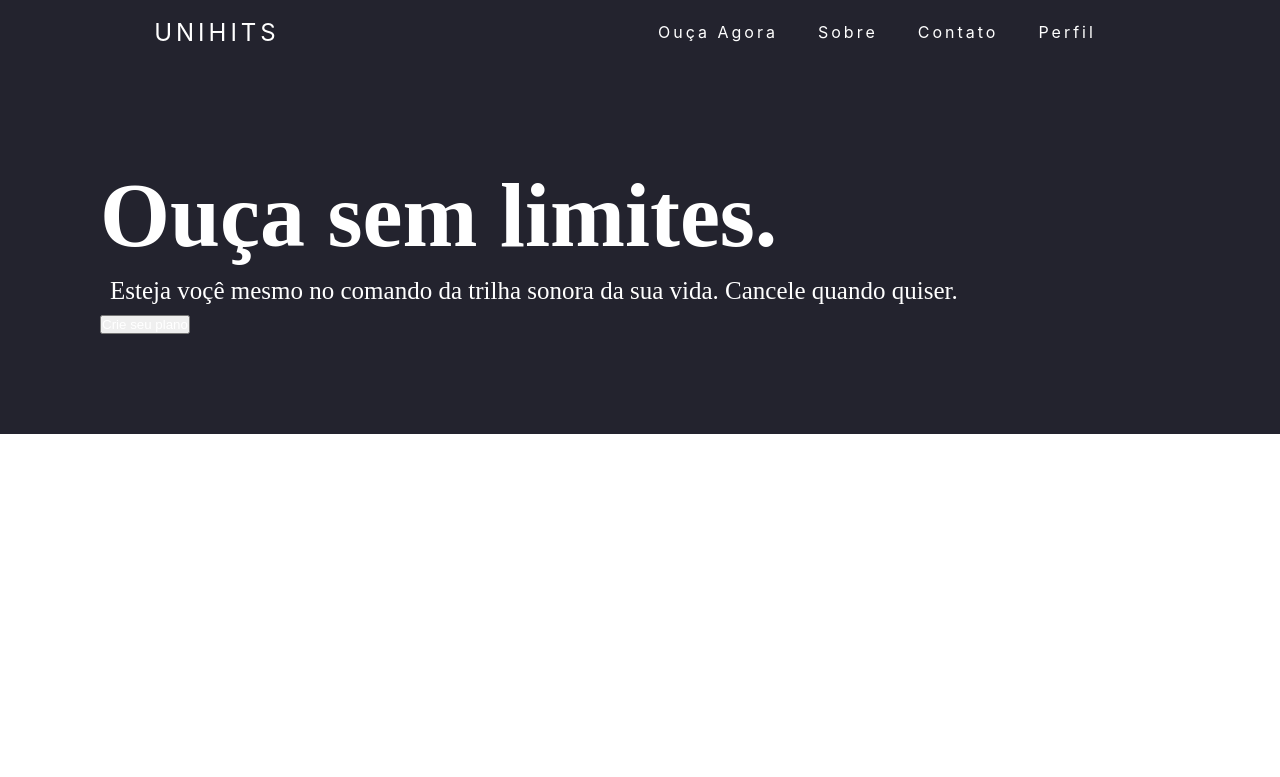
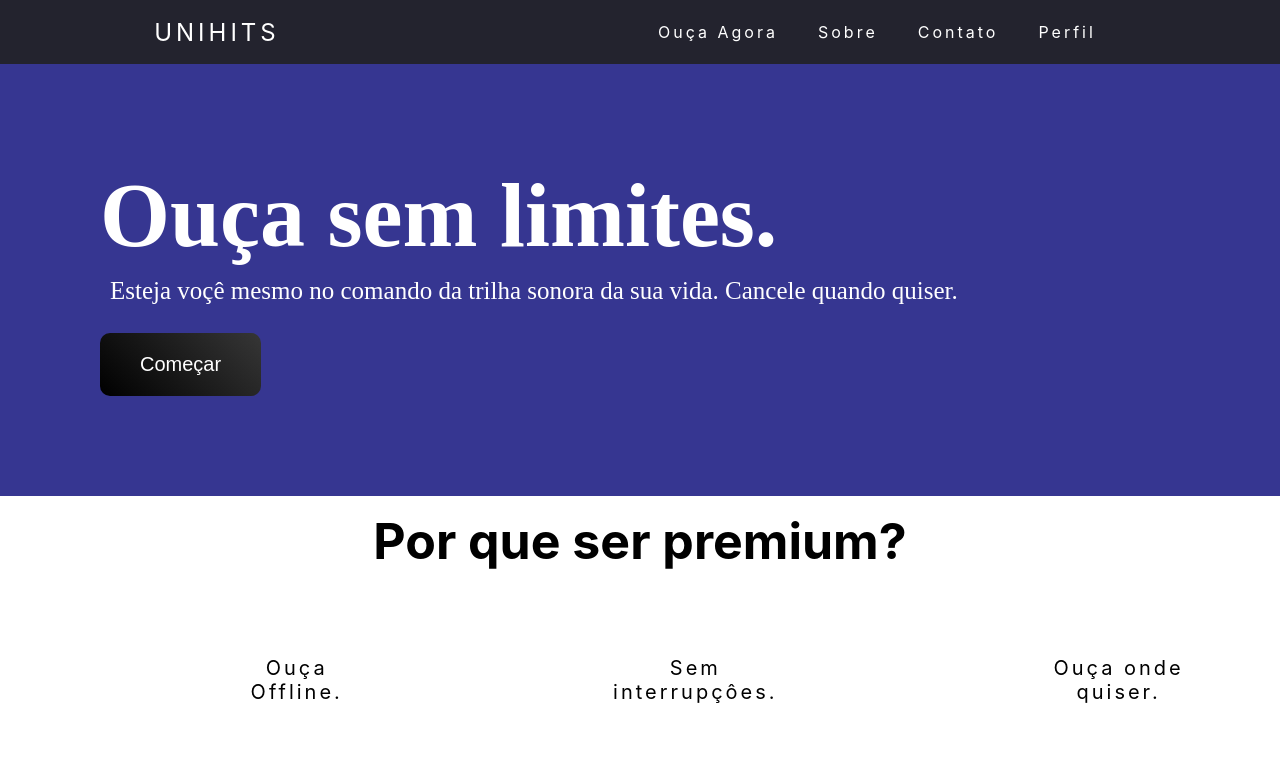
Before and after one commit to ViniciusKRN/Unishits, a plain HTML site: page index.html in a window 1280 px wide. Drawn offline with Linux system fonts and the light colour scheme.

Commit message:
alteração

```diff
--- a/css/index.css
+++ b/css/index.css
@@ -46,7 +46,7 @@
       padding: 20px;
   }
   #topo {
-      background-color: #23232e;
+      background-color: #363691;
       margin: 0px;
       padding: 100px ;
   }
@@ -59,3 +59,54 @@
       font-size: 25px;
       margin: 10px;
   }
+  .botao {
+      text-align: ;
+      margin-top: ;
+  }
+  button {
+      background-image: linear-gradient(45deg, #000000, #363636);
+      padding: 20px 40px;
+      font-size: 20px;
+      color: #fff;
+      border: none;
+      border-radius: 10px;
+      cursor: pointer;
+  }
+  @keyframes anima{
+      0%{
+          transform: scale(1);
+      }
+    100%{
+        transform: scale(1.05);
+    }
+  }
+
+  button:hover {
+      animation-name: anima;
+      animation-duration: 0.5s;
+      animation-timing-function: ease-in-out;
+      animation-iteration-count: infinite;
+      animation-direction: alternate;
+  }
+   h2{
+       text-align: center;
+       font-size: 50px;
+       margin: 15px;
+       font-family: -apple-system, BlinkMacSystemFont, 'Segoe UI', Roboto, Oxygen, Ubuntu, Cantarell, 'Open Sans', 'Helvetica Neue', sans-serif;
+   }
+   .reason {
+    list-style: none;
+    display: flex;
+    padding: 30px;
+    margin: 0px;
+    text-align: center;
+   }
+   .reason li {
+       font-size: 20px;
+       margin: 40px;
+      letter-spacing: 3px;
+      text-align: center;
+      margin-left: 200px;
+      padding: 0px;
+      font-family: -apple-system, BlinkMacSystemFont, 'Segoe UI', Roboto, Oxygen, Ubuntu, Cantarell, 'Open Sans', 'Helvetica Neue', sans-serif;
+   }
--- a/index.html
+++ b/index.html
@@ -20,12 +20,19 @@
       </header>
           <div id="topo">
            <h1>Ouça sem limites.</h1>
-           <p>Esteja voçê mesmo no comando da trilha sonora da sua vida. Cancele quando quiser.</p>
-            <button><a href="contas.html">Crie seu plano</a></button>
+           <p>Esteja voçê mesmo no comando da trilha sonora da sua vida. Cancele quando quiser.</p> <br>
+           <div class="botao">
+                  <button><a href="planos.html">Começar</a></button>
+            </div>
+        </div>
 
-            </div>
               <div id="centro">
-
+                 <h2>Por que ser premium?</h2>
+                 <ul class="reason">
+                     <li>Ouça Offline.</li>
+                     <li>Sem interrupçôes.</li>
+                     <li>Ouça onde quiser.</li>
+                 </ul>
               </div>
 
     </body>
```
